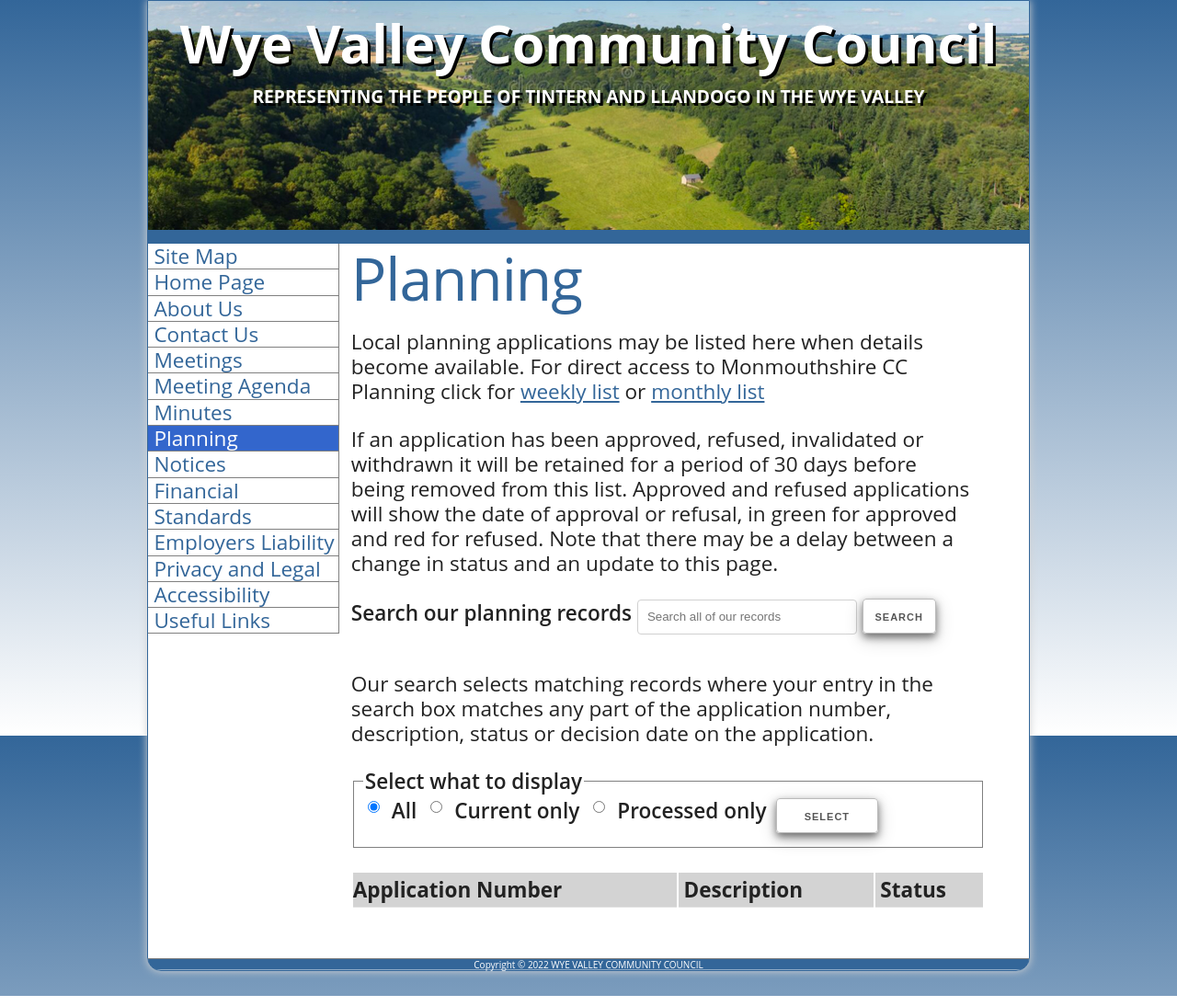
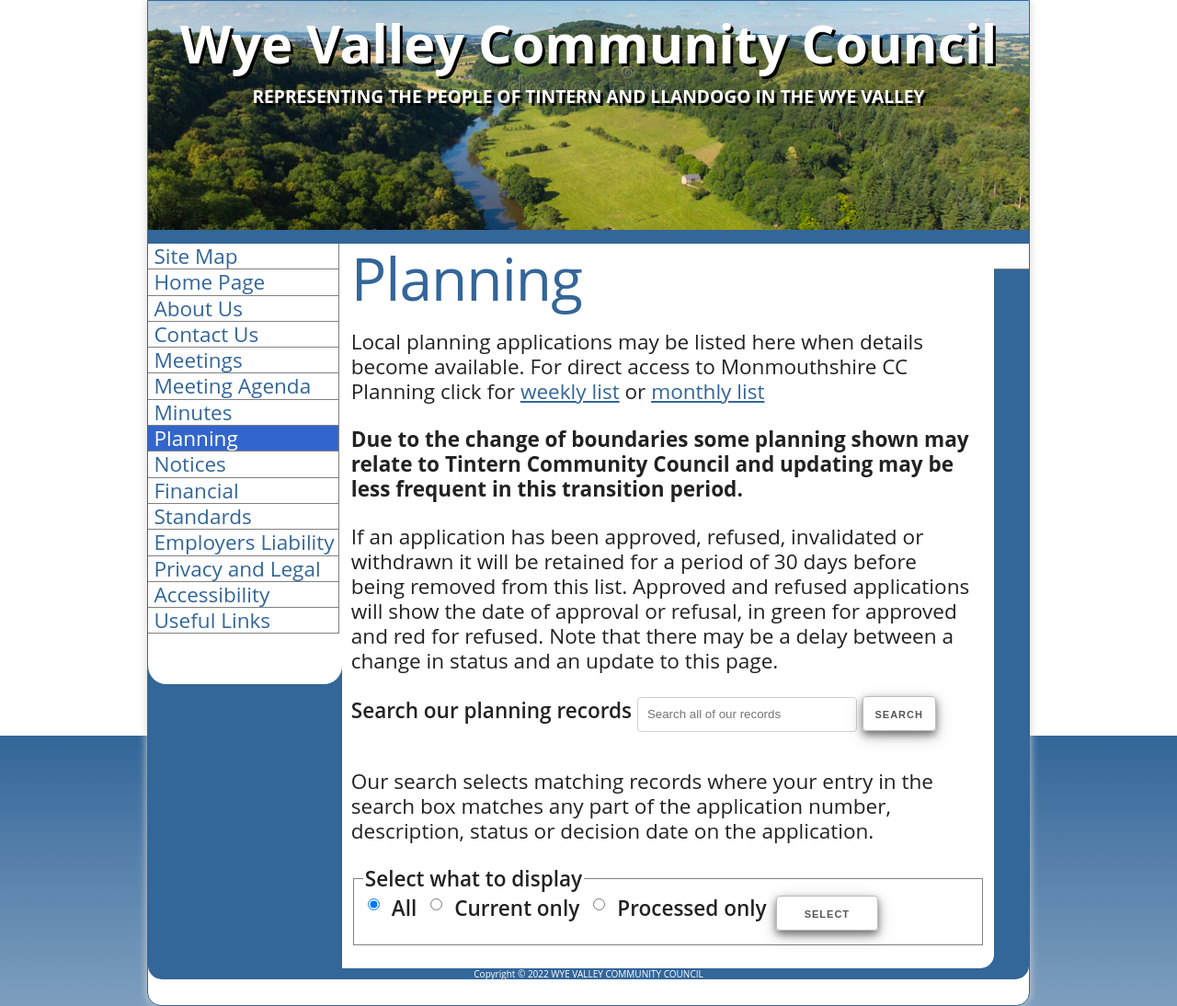
Before and after one commit to gitforsteve/wyevalleycc, a PHP site: page /planning.php in a window 1280 px wide. Shown: the whole page at 92% size. Run offline with PHP 8.4, Linux system fonts and the light colour scheme; tables that the repository leaves empty or names only in its code hold one stand-in row (values such as "Sample post"); data that the repository does not hold is empty.

Commit message:
Added note to planning and updated css

```diff
--- a/css/wvcc.css
+++ b/css/wvcc.css
@@ -23,10 +23,6 @@
     font-size: 15px;
     line-height: 1.2;
   }
-}
-
-body {
-  font-family: "helvetica", "sans-serif";
 }
 
 header, section, footer, aside, nav, main, article, figure {
@@ -67,6 +63,7 @@ html.blank {
 
 body {
   font-family: 'Open Sans', sans-serif;
+  background-color: #FFFFFF;
   margin: 0;
   padding: 0;
   height: 100%;
@@ -479,4 +476,8 @@ ol.dec li:before {
 .desc {
   float: right;
 }
+
+.important {
+  font-weight: bold;
+}
 /*# sourceMappingURL=wvcc.css.map */
--- a/css/wvcc.scss
+++ b/css/wvcc.scss
@@ -27,9 +27,6 @@ $grey: rgb(211,211,211);
 $darkgrey: rgb(128,128,128);
 $yellow: rgb(255,255,0);
 $white: #FFFFFF;
-body {
-  font-family: "helvetica", "sans-serif";
-}
 header, section, footer, aside, nav, main, article, figure{
 	display: block;
 }
@@ -63,6 +60,7 @@ html.blank{
 }
 body{
   font-family: 'Open Sans', sans-serif;
+  background-color: $white;
 	margin: 0;
 	padding: 0;
 	height: 100%;
@@ -411,3 +409,6 @@ ol.dec li:before {
 .desc{
   float: right;
 }
+.important {
+  font-weight: bold;
+}
--- a/planning.php
+++ b/planning.php
@@ -18,6 +18,7 @@ function plansort($a,$b){
 <div class='nine columns' style='padding-right: 10px; border-radius:0 0 15px 0; ' id='content'>
 <h1>Planning</h1>
 <p>Local planning applications may be listed here when details become available. For direct access to Monmouthshire CC Planning click for <a title="External link to Monmouthshire Planning weekly page" href="https://planningonline.monmouthshire.gov.uk/online-applications/search.do?action=weeklyList" target="new">weekly list</a> or <a title="External link to Monmouthshire Planning monthly list" href="https://planningonline.monmouthshire.gov.uk/online-applications/search.do?action=monthlyList" target="new">monthly list</a></p>
+<p class="important">Due to the change of boundaries some planning shown may relate to Tintern Community Council and updating may be less frequent in this transition period.</p>
 <p>If an application has been approved, refused, invalidated or withdrawn it will be retained for a period of 30 days before being removed from this list. Approved and refused applications will show the date of approval or refusal, in green for approved and red for refused. Note that there may be a delay between a change in status and an update to this page.</p>
 <form action="planningsearch.php" method="POST" onsubmit="return $('#srch').val() > ''">
 <label for="srch" style="display:inline;">Search our planning records</label> <input size="25" id="srch" name="srch" type="text" placeholder="Search all of our records" />&nbsp;<input class="shadow" title="Search button" id="srchbtn" type="submit" style="width:80px;text-align:center;padding:0;" value="SEARCH"><br />
@@ -50,13 +51,15 @@ switch($display){
 $q->query($sql);
 $q->execute();
 $applications = $q->resultset();
-usort($applications,"plansort");
-
-printf("<table class='u-full-width'><thead><tr style='border-top:1px solid #336699;border-bottom:1px solid #336699;background:lightgray;'>%s<th>Application Number</th><th>Description</th><th>Status</th></tr></thead><tbody>",$caption);
-foreach($applications as $application){
-  $application->output();
+if(count($applications) > 0){
+  printf("<div class='u-full-width' style='text-align:center;background:black;color:white;'>%s</div>",$caption);
+  usort($applications,"plansort");
+  print("<table class='u-full-width'><thead><tr style='border-top:1px solid #336699;border-bottom:1px solid #336699;background:lightgray;'><th>Application Number</th><th>Description</th><th>Status</th></tr></thead><tbody>");
+  foreach($applications as $application){
+    $application->output();
+  }
+  print("</tbody></table></div>");
 }
-print("</tbody></table></div>");
 require 'bottom.html';
 ?>
 <script type="text/javascript" src="js/clipboard.min.js"></script>
```
Also changed, not shown: 1 other file.
